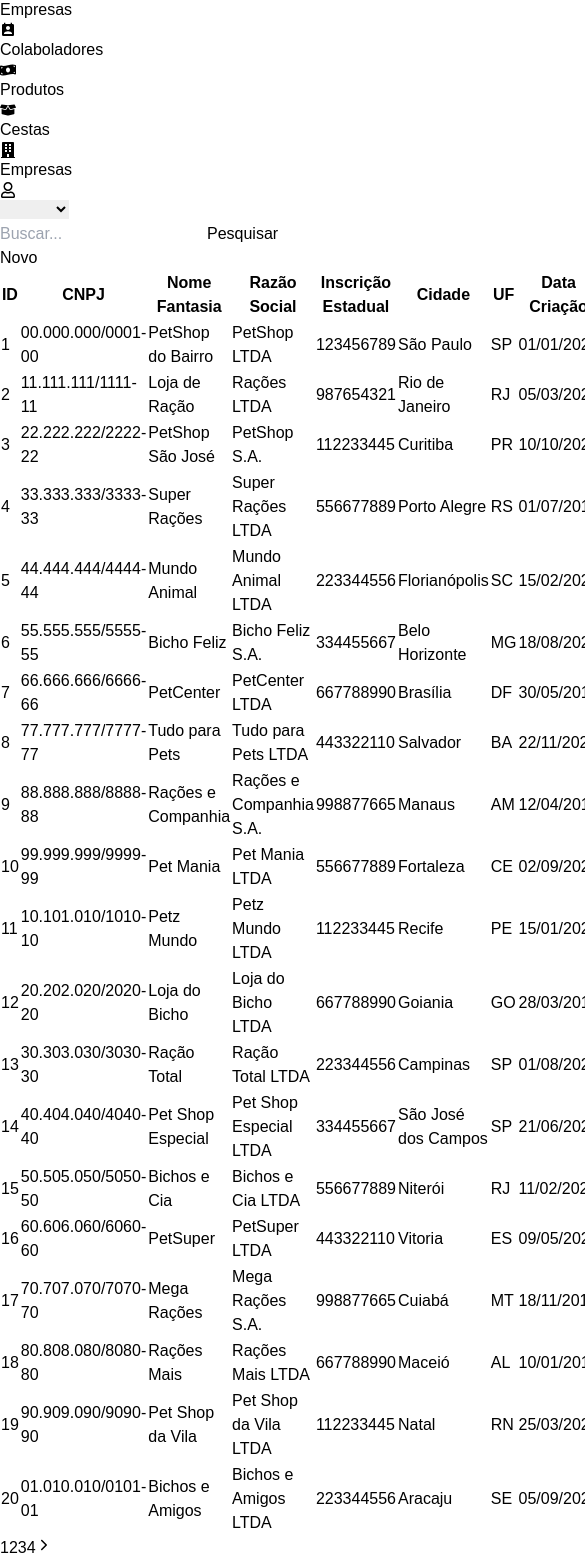
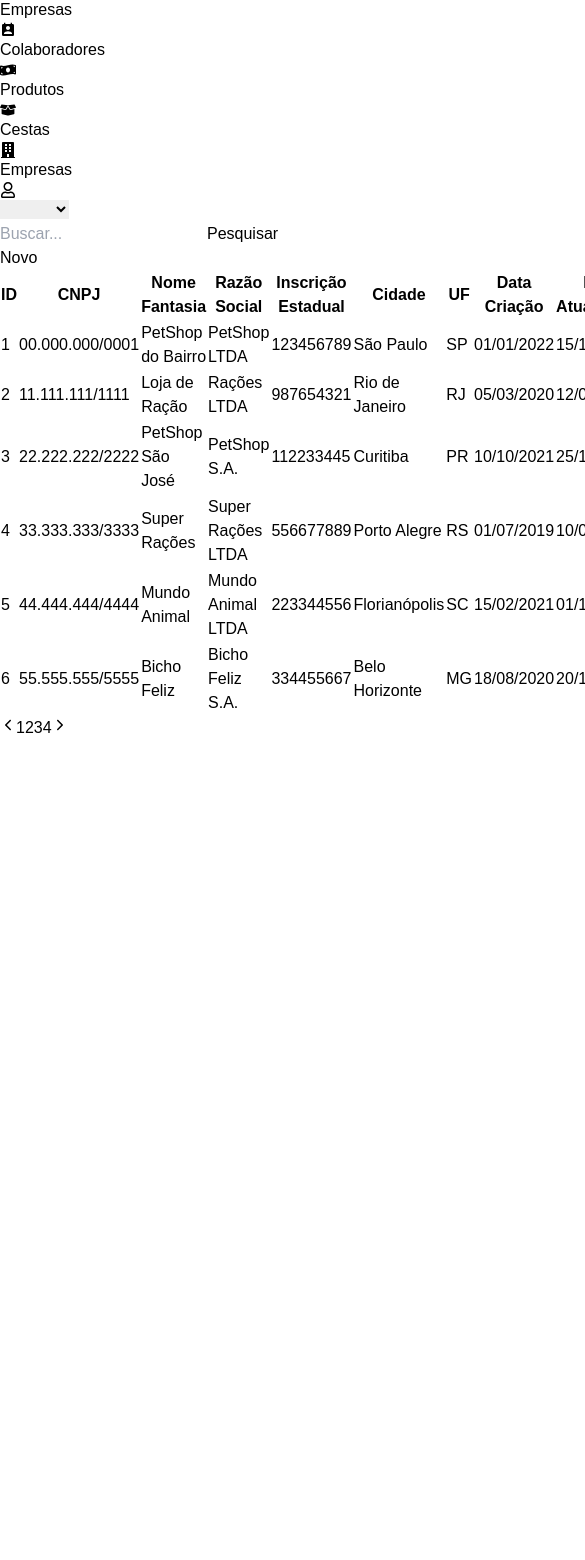
Before and after one commit to matheuspaiva1/capital-das-cestas, a Next.js app: page /pageProducts in a window 390 px wide. Shown: the part 237-1797 px from the top of the page, 585 px wide, since content can reach past the window. After the commit the page ends 977 px from the top, so only its background shows below. Built offline with nearby package versions, Linux system fonts and the light colour scheme.

Commit message:
refactor: menu e header responsivo

```diff
--- a/src/app/pageProducts/components/Menu.tsx
+++ b/src/app/pageProducts/components/Menu.tsx
@@ -1,54 +1,60 @@
 /* eslint-disable @next/next/no-img-element */
-import React from 'react'
+'use client'
+import React, { useState } from 'react';
 import { IoMenu } from "react-icons/io5";
 import { GoArrowSwitch } from "react-icons/go";
 import { IoShieldCheckmark } from "react-icons/io5";
-import { FaClipboardList } from "react-icons/fa";
-import { FaBuilding } from 'react-icons/fa'
+import { FaClipboardList, FaBuilding, FaMoneyBillWave, FaBoxOpen } from 'react-icons/fa';
 import { MdPermContactCalendar } from "react-icons/md";
-import { FaMoneyBillWave } from "react-icons/fa";
-import { FaBoxOpen } from "react-icons/fa";
 
 export default function Menu() {
+  const [Menu, setMenu] = useState(true)
+
+  const openMenu = () => {
+    setMenu(!Menu);
+  }
   return (
-      <nav className='bg-zinc-100 h-screen w-1/4'>
-        <div className="flex mb-12 mt-4">
-          <img src="/logo.png" alt="Logo" className='w-36 h-10' />
-          <button className='border h-8 m-auto mx-4 bg-zinc-50'>
-            <IoMenu className='w-6 h-6'/>
+    <nav className={`bg-zinc-100 h-screen transition-transform duration-300 ${
+      Menu ? 'w-full sm:w-1/4 md:w-2/5 lg:w-1/4' : 'w-0 overflow-hidden'
+    }`}>
+      <div className="flex mb-12 mt-4 justify-between px-4 sm:justify-start">
+        <img src="/logo.png" alt="Logo" className="w-28 h-8 sm:w-36 sm:h-10" />
+        <button className="border h-8 bg-zinc-50 sm:hidden"
+        onClick={openMenu}>
+          <IoMenu className="w-6 h-6" />
         </button>
       </div>
 
-        <ul className='text-sm'>
-          <li className="flex mx-4 my-8 gap-2 text-base items-center hover:bg-lime-400 p-2 rounded-2xl hover:cursor-pointer">
-            <GoArrowSwitch className='text-lime-600 '/>
-            <span className='text-zinc-700'>Acessar loja</span>
+      <ul className="text-sm px-4">
+        <li className="flex gap-2 items-center hover:bg-lime-400 p-2 rounded-2xl hover:cursor-pointer">
+          <GoArrowSwitch className="text-lime-600" />
+          <span className="text-zinc-700">Acessar loja</span>
         </li>
-          <li className="flex mx-4 my-8 gap-2 text-base items-center hover:bg-lime-400 p-2 rounded-2xl hover:cursor-pointer">
-            <IoShieldCheckmark className='text-lime-600'/>
-            <span className='text-zinc-700'>Admin Dashboard</span>
+        <li className="flex gap-2 items-center hover:bg-lime-400 p-2 rounded-2xl hover:cursor-pointer">
+          <IoShieldCheckmark className="text-lime-600" />
+          <span className="text-zinc-700">Admin Dashboard</span>
         </li>
-          <li className="flex mx-4 my-8 gap-2 text-base items-center hover:bg-lime-400 p-2 rounded-2xl hover:cursor-pointer">
-            <FaClipboardList className='text-lime-600'/>
-            <span className='text-zinc-700'>Perfis</span>
+        <li className="flex gap-2 items-center hover:bg-lime-400 p-2 rounded-2xl hover:cursor-pointer">
+          <FaClipboardList className="text-lime-600" />
+          <span className="text-zinc-700">Perfis</span>
         </li>
-          <li className="flex mx-4 my-8 gap-2 text-base items-center bg-lime-400 p-4 rounded-3xl font-bold hover:cursor-pointer">
-            <FaBuilding className='text-zinc-900'/>
+        <li className="flex gap-2 items-center bg-lime-400 p-4 rounded-3xl font-bold hover:cursor-pointer">
+          <FaBuilding className="text-zinc-900" />
           <span>Empresas</span>
         </li>
-          <li className="flex mx-4 my-8 gap-2 text-base items-center hover:bg-lime-400 p-2 rounded-2xl hover:cursor-pointer">
-            <MdPermContactCalendar className='text-lime-600'/>
-            <span className='text-zinc-700  '>Colaboladores</span>
+        <li className="flex gap-2 items-center hover:bg-lime-400 p-2 rounded-2xl hover:cursor-pointer">
+          <MdPermContactCalendar className="text-lime-600" />
+          <span className="text-zinc-700">Colaboradores</span>
         </li>
-          <li className="flex mx-4 my-8 gap-2 text-base items-center hover:bg-lime-400 p-2 rounded-2xl hover:cursor-pointer">
-            <FaMoneyBillWave className='text-lime-600'/>
-            <span className='text-zinc-700'>Produtos</span>
+        <li className="flex gap-2 items-center hover:bg-lime-400 p-2 rounded-2xl hover:cursor-pointer">
+          <FaMoneyBillWave className="text-lime-600" />
+          <span className="text-zinc-700">Produtos</span>
         </li>
-          <li className="flex mx-4 my-8 gap-2 text-base items-center hover:bg-lime-400 p-2 rounded-2xl hover:cursor-pointer">
-            <FaBoxOpen className='text-lime-600'/>
-            <span className='text-zinc-700'>Cestas</span>
+        <li className="flex gap-2 items-center hover:bg-lime-400 p-2 rounded-2xl hover:cursor-pointer">
+          <FaBoxOpen className="text-lime-600" />
+          <span className="text-zinc-700">Cestas</span>
         </li>
       </ul>
     </nav>
-)
+  );
 }
--- a/src/app/pageProducts/components/Table.tsx
+++ b/src/app/pageProducts/components/Table.tsx
@@ -3,13 +3,13 @@
 import React, { useState } from 'react'
 import { MdEdit } from "react-icons/md";
 import { MdDelete } from "react-icons/md";
-import { IoIosArrowForward } from "react-icons/io";
+import { IoIosArrowBack, IoIosArrowForward } from "react-icons/io";
 
 export default function Table() {
   const tableData = [
     {
       id: 1,
-      cnpj: "00.000.000/0001-00",
+      cnpj: "00.000.000/0001",
       nomeFantasia: "PetShop do Bairro",
       razaoSocial: "PetShop LTDA",
       inscricaoEstadual: "123456789",
@@ -20,7 +20,7 @@ export default function Table() {
     },
     {
       id: 2,
-      cnpj: "11.111.111/1111-11",
+      cnpj: "11.111.111/1111",
       nomeFantasia: "Loja de Ração",
       razaoSocial: "Rações LTDA",
       inscricaoEstadual: "987654321",
@@ -31,7 +31,7 @@ export default function Table() {
     },
     {
       id: 3,
-      cnpj: "22.222.222/2222-22",
+      cnpj: "22.222.222/2222",
       nomeFantasia: "PetShop São José",
       razaoSocial: "PetShop S.A.",
       inscricaoEstadual: "112233445",
@@ -42,7 +42,7 @@ export default function Table() {
     },
     {
       id: 4,
-      cnpj: "33.333.333/3333-33",
+      cnpj: "33.333.333/3333",
       nomeFantasia: "Super Rações",
       razaoSocial: "Super Rações LTDA",
       inscricaoEstadual: "556677889",
@@ -53,7 +53,7 @@ export default function Table() {
     },
     {
       id: 5,
-      cnpj: "44.444.444/4444-44",
+      cnpj: "44.444.444/4444",
       nomeFantasia: "Mundo Animal",
       razaoSocial: "Mundo Animal LTDA",
       inscricaoEstadual: "223344556",
@@ -64,7 +64,7 @@ export default function Table() {
     },
     {
       id: 6,
-      cnpj: "55.555.555/5555-55",
+      cnpj: "55.555.555/5555",
       nomeFantasia: "Bicho Feliz",
       razaoSocial: "Bicho Feliz S.A.",
       inscricaoEstadual: "334455667",
@@ -75,7 +75,7 @@ export default function Table() {
     },
     {
       id: 7,
-      cnpj: "66.666.666/6666-66",
+      cnpj: "66.666.666/6666",
       nomeFantasia: "PetCenter",
       razaoSocial: "PetCenter LTDA",
       inscricaoEstadual: "667788990",
@@ -86,7 +86,7 @@ export default function Table() {
     },
     {
       id: 8,
-      cnpj: "77.777.777/7777-77",
+      cnpj: "77.777.777/7777",
       nomeFantasia: "Tudo para Pets",
       razaoSocial: "Tudo para Pets LTDA",
       inscricaoEstadual: "443322110",
@@ -97,8 +97,8 @@ export default function Table() {
     },
     {
       id: 9,
-      cnpj: "88.888.888/8888-88",
-      nomeFantasia: "Rações e Companhia",
+      cnpj: "88.888.888/8888",
+      nomeFantasia: "Rações e CIA",
       razaoSocial: "Rações e Companhia S.A.",
       inscricaoEstadual: "998877665",
       cidade: "Manaus",
@@ -108,7 +108,7 @@ export default function Table() {
     },
     {
       id: 10,
-      cnpj: "99.999.999/9999-99",
+      cnpj: "99.999.999/9999",
       nomeFantasia: "Pet Mania",
       razaoSocial: "Pet Mania LTDA",
       inscricaoEstadual: "556677889",
@@ -119,7 +119,7 @@ export default function Table() {
     },
     {
       id: 11,
-      cnpj: "10.101.010/1010-10",
+      cnpj: "10.101.010/1010",
       nomeFantasia: "Petz Mundo",
       razaoSocial: "Petz Mundo LTDA",
       inscricaoEstadual: "112233445",
@@ -130,7 +130,7 @@ export default function Table() {
     },
     {
       id: 12,
-      cnpj: "20.202.020/2020-20",
+      cnpj: "20.202.020/2020",
       nomeFantasia: "Loja do Bicho",
       razaoSocial: "Loja do Bicho LTDA",
       inscricaoEstadual: "667788990",
@@ -141,7 +141,7 @@ export default function Table() {
     },
     {
       id: 13,
-      cnpj: "30.303.030/3030-30",
+      cnpj: "30.303.030/3030",
       nomeFantasia: "Ração Total",
       razaoSocial: "Ração Total LTDA",
       inscricaoEstadual: "223344556",
@@ -152,18 +152,18 @@ export default function Table() {
     },
     {
       id: 14,
-      cnpj: "40.404.040/4040-40",
+      cnpj: "40.404.040/4040",
       nomeFantasia: "Pet Shop Especial",
       razaoSocial: "Pet Shop Especial LTDA",
       inscricaoEstadual: "334455667",
-      cidade: "São José dos Campos",
+      cidade: "Campinas",
       uf: "SP",
       dataCriacao: "21/06/2020",
       dataAtualizacao: "05/10/2024",
     },
     {
       id: 15,
-      cnpj: "50.505.050/5050-50",
+      cnpj: "50.505.050/5050",
       nomeFantasia: "Bichos e Cia",
       razaoSocial: "Bichos e Cia LTDA",
       inscricaoEstadual: "556677889",
@@ -174,7 +174,7 @@ export default function Table() {
     },
     {
       id: 16,
-      cnpj: "60.606.060/6060-60",
+      cnpj: "60.606.060/6060",
       nomeFantasia: "PetSuper",
       razaoSocial: "PetSuper LTDA",
       inscricaoEstadual: "443322110",
@@ -185,7 +185,7 @@ export default function Table() {
     },
     {
       id: 17,
-      cnpj: "70.707.070/7070-70",
+      cnpj: "70.707.070/7070",
       nomeFantasia: "Mega Rações",
       razaoSocial: "Mega Rações S.A.",
       inscricaoEstadual: "998877665",
@@ -196,7 +196,7 @@ export default function Table() {
     },
     {
       id: 18,
-      cnpj: "80.808.080/8080-80",
+      cnpj: "80.808.080/8080",
       nomeFantasia: "Rações Mais",
       razaoSocial: "Rações Mais LTDA",
       inscricaoEstadual: "667788990",
@@ -207,7 +207,7 @@ export default function Table() {
     },
     {
       id: 19,
-      cnpj: "90.909.090/9090-90",
+      cnpj: "90.909.090/9090",
       nomeFantasia: "Pet Shop da Vila",
       razaoSocial: "Pet Shop da Vila LTDA",
       inscricaoEstadual: "112233445",
@@ -218,22 +218,36 @@ export default function Table() {
     },
     {
       id: 20,
-      cnpj: "01.010.010/0101-01",
+      cnpj: "01.010.010/0101",
       nomeFantasia: "Bichos e Amigos",
       razaoSocial: "Bichos e Amigos LTDA",
       inscricaoEstadual: "223344556",
-      cidade: "Aracaju",
-      uf: "SE",
+      cidade: "Ocara",
+      uf: "CE",
       dataCriacao: "05/09/2022",
       dataAtualizacao: "17/09/2024",
     },
   ];
 
-  const [search, setSearch] = useState(""); // Estado para armazenar a pesquisa
+  const [search, setSearch] = useState("");
+
+  const [currentPage, setCurrentPage] = useState(1)
+  const itemsPage = 6
 
   const filterName = tableData.filter((row) =>
     row.nomeFantasia.toLowerCase().includes(search.toLowerCase())
   );
+
+  const totalPages = Math.ceil(filterName.length / itemsPage);
+
+  const startIndex = (currentPage - 1) * itemsPage;
+  const pagesCompleted = filterName.slice(startIndex, startIndex + itemsPage);
+
+  const ChangePages = (page: number) => {
+    if (page >= 1 && page <= totalPages) {
+      setCurrentPage(page);
+    }
+  };
 
   return (
     <div className='m-4'>
@@ -268,7 +282,7 @@ export default function Table() {
           </tr>
         </thead>
         <tbody>
-          {filterName.map((row) => (
+          {pagesCompleted.map((row) => (
             <tr key={row.id} className="text-sm text-zinc-600">
               <td className="border-b p-2">{row.id}</td>
               <td className="border-b p-2">{row.cnpj}</td>
@@ -279,7 +293,7 @@ export default function Table() {
               <td className="border-b p-2">{row.uf}</td>
               <td className="border-b p-2">{row.dataCriacao}</td>
               <td className="border-b p-2">{row.dataAtualizacao}</td>
-              <td className="flex items-center justify-center py-4 gap-2 border-b">
+              <td className="flex items-center justify-center py-4 gap-2">
                 <button>
                   <MdEdit />
                 </button>
@@ -292,12 +306,30 @@ export default function Table() {
         </tbody>
       </table>
 
-      <div className="p-4 flex justify-end items-center gap-4">
-        <span className="border p-2 rounded-lg border-blue-600">1</span>
-        <span>2</span>
-        <span>3</span>
-        <span>4</span>
-        <button>
+      <div className="p-4 flex justify-end items-center gap-2">
+        <button
+          onClick={() => ChangePages(currentPage - 1)}
+          disabled={currentPage === 1}
+          className="p-2 rounded  border-blue-700 disabled:opacity-50"
+        >
+          <IoIosArrowBack />
+        </button>
+        {Array.from({ length: totalPages }, (_, index) => (
+          <span
+            key={index}
+            onClick={() => ChangePages(index + 1)}
+            className={`p-2 cursor-pointer rounded ${
+              currentPage === index + 1 ? "border-blue-500 text-zinc-900" : "border"
+            }`}
+          >
+            {index + 1}
+          </span>
+        ))}
+        <button
+          onClick={() => ChangePages(currentPage + 1)}
+          disabled={currentPage === totalPages}
+          className="p-2 rounded  disabled:opacity-50"
+        >
           <IoIosArrowForward />
         </button>
       </div>
--- a/src/app/pageProducts/page.tsx
+++ b/src/app/pageProducts/page.tsx
@@ -6,7 +6,6 @@ import Table from './components/Table'
 export default function page() {
   return (
     <div className=''>
-
       <div className="flex justify-between">
         <Menu/>
         <main className="w-full">
```
Also changed, not shown: src/app/pageProducts/components/Header.tsx (+12 -11 lines), src/app/pageProducts/components/SearchCompanies.tsx (deleted, +0 -13 lines). Lines whose indentation alone changed are shown as unchanged.
